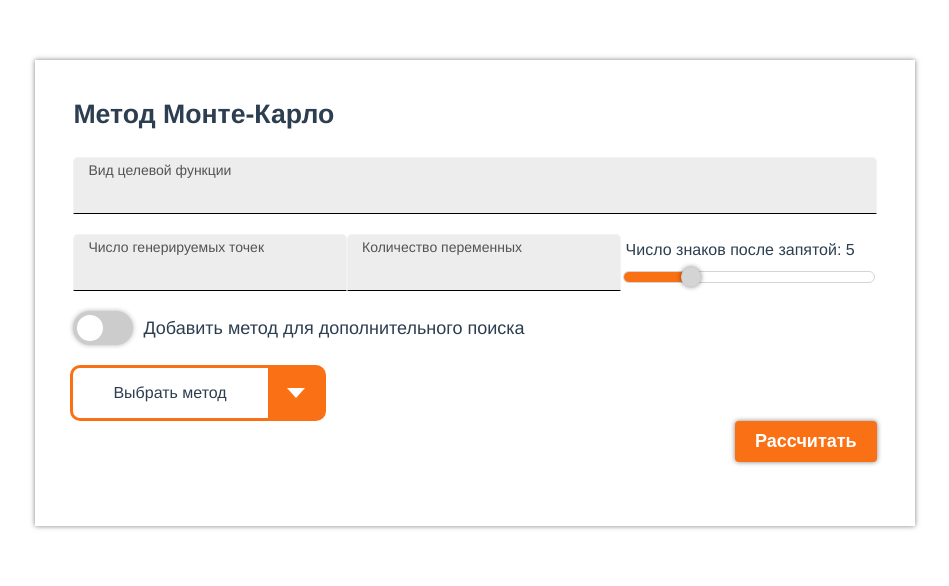
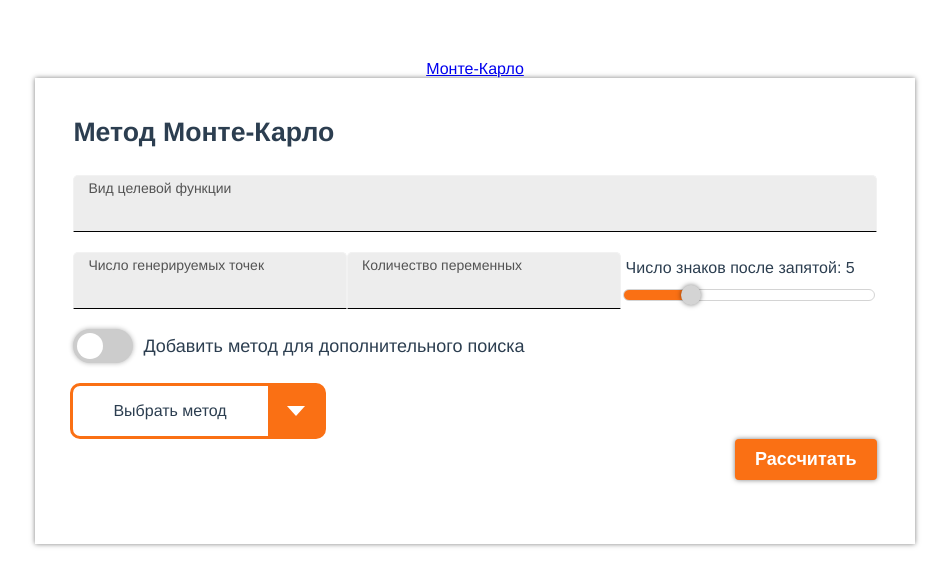
Before and after one commit to Arianr0d/mathprog_debug, a Vue app: page / in a window 1280 px wide. Shown: the top 586 px of the page, without its empty margins (165-1114 px from the left). Built offline with nearby package versions, Linux system fonts and the light colour scheme.

Commit message:
добавлен РАБОЧИЙ router

```diff
--- a/package.json
+++ b/package.json
@@ -12,7 +12,8 @@
     "node-sass": "^7.0.1",
     "router": "^1.3.6",
     "vue": "^3.0.0",
-    "vue-click-outside": "^1.1.0"
+    "vue-click-outside": "^1.1.0",
+    "vue-router": "^4.0.12"
   },
   "devDependencies": {
     "@vue/cli-plugin-babel": "~4.5.15",
--- a/src/App.vue
+++ b/src/App.vue
@@ -1,19 +1,17 @@
 <template>
   <!--<img alt="Vue logo" src="./assets/logo.png">
   <HelloWorld msg="Welcome to Your Vue.js App"/>-->
-  <methodMonte_Carlo/>
+  <!--<methodMonte_Carlo/>-->
+  <router-link to="/">Монте-Карло</router-link>
+  <router-view/>
 </template>
 
 <script>
 //import HelloWorld from './components/HelloWorld.vue';
-import methodMonte_Carlo from './views/methodMonte_Carlo.vue';
+//import methodMonte_Carlo from './views/methodMonte_Carlo.vue';
 
 export default {
-  name: 'App',
-  components: {
-    //HelloWorld,
-    methodMonte_Carlo
-  }
+  name: 'App'
 }
 </script>
 
```
Also changed, not shown: src/main.js (+4 -3 lines), src/router/index.js (+5 -10 lines), 1 other file (tests, documents, lock files or other folders).
